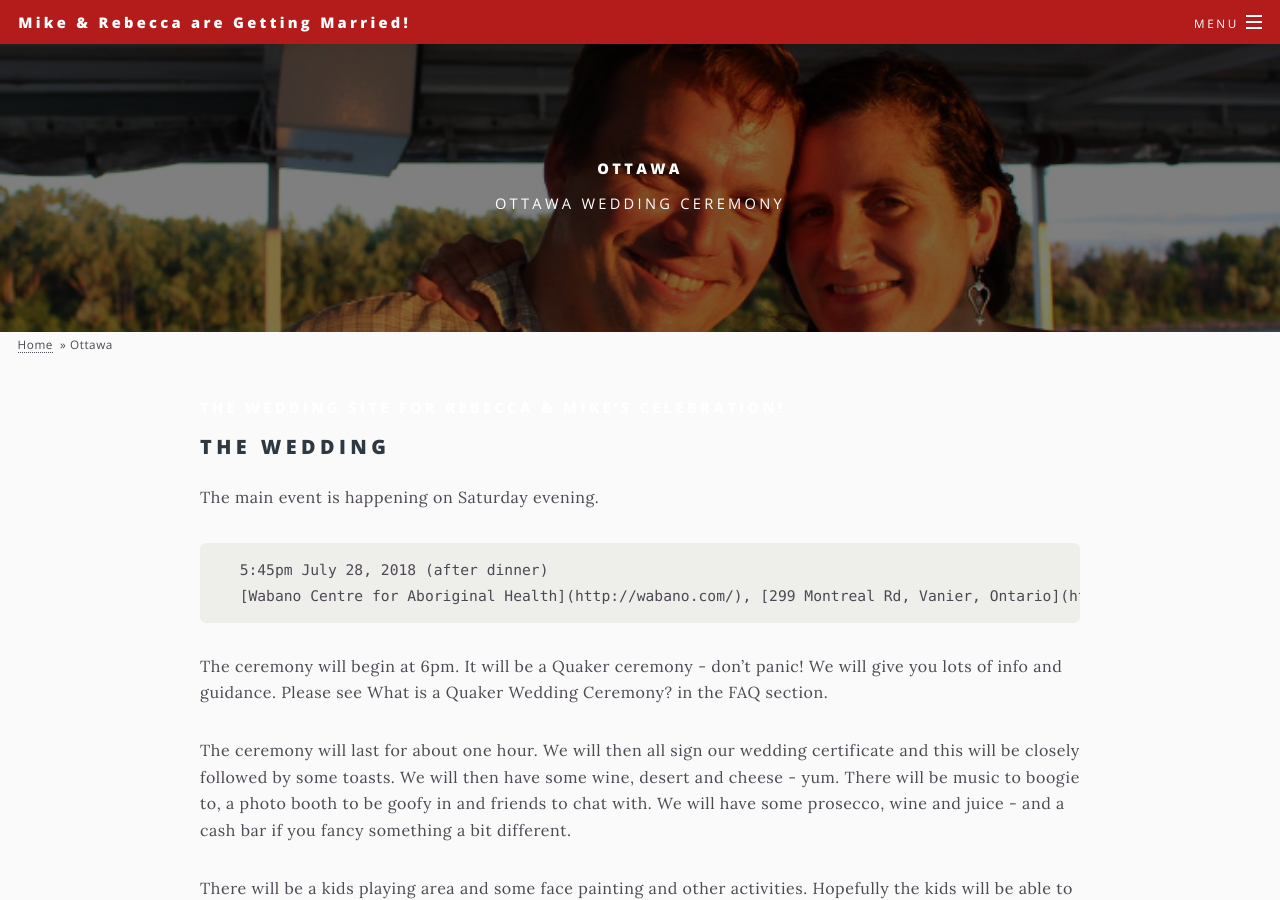
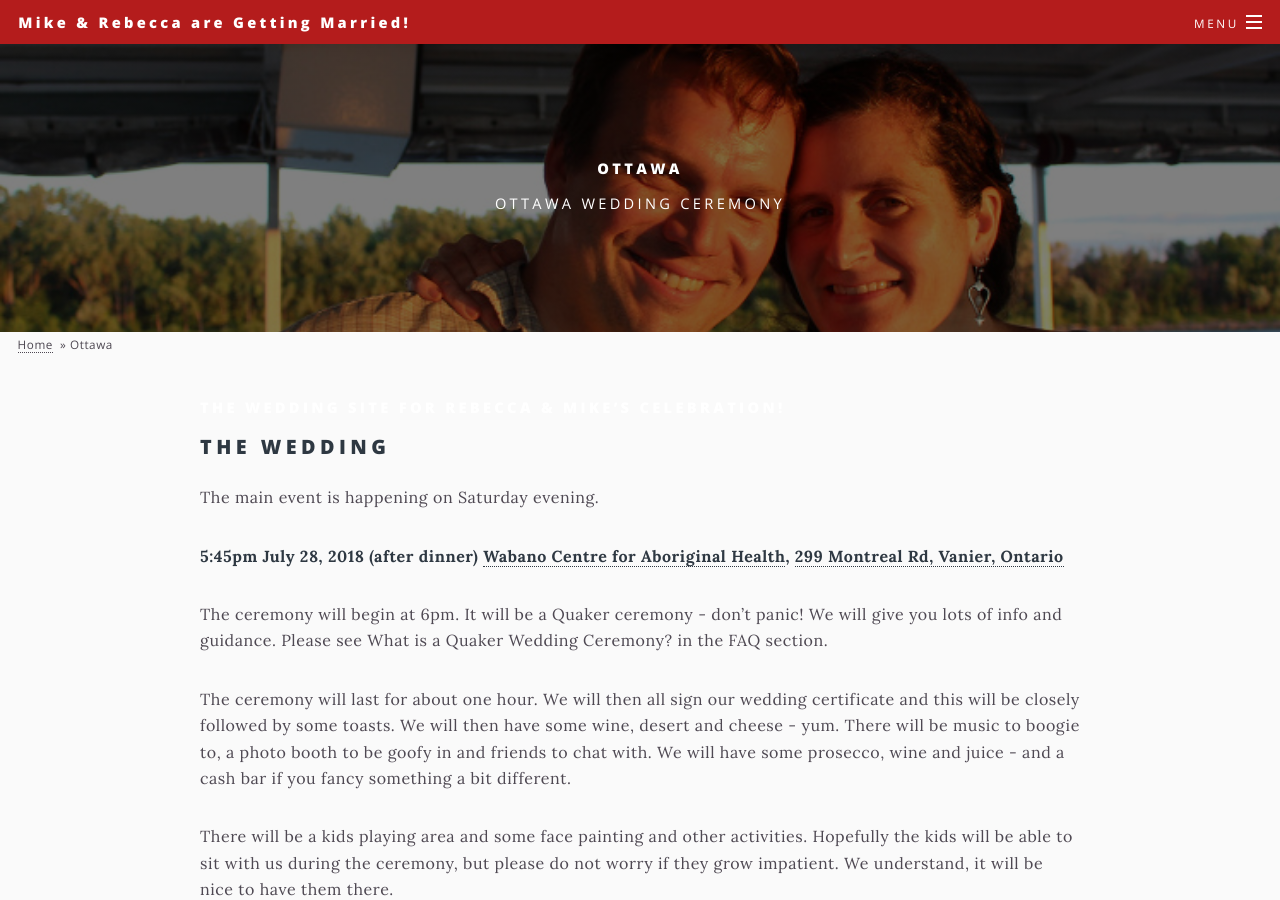
Before and after one commit to mgifford/gifsack-or-wolford, a Jekyll site: the page built from _pages/ottawa.md, in a window 1280 px wide and 900 px high. Built offline with Jekyll 4.4.1, drawn with Linux system fonts in a browser that asks for light colours.

Commit message:
bolding address

````diff
--- a/_pages/ottawa.md
+++ b/_pages/ottawa.md
@@ -15,10 +15,9 @@
 
 The main event is happening on Saturday evening.
 
-```
-  5:45pm July 28, 2018 (after dinner)
-  [Wabano Centre for Aboriginal Health](http://wabano.com/), [299 Montreal Rd, Vanier, Ontario](https://www.google.com/maps/place/299+Montreal+Rd,+Vanier,+ON+K1L+6B8/@45.4373487,-75.6611751,17z/data=!3m1!4b1!4m5!3m4!1s0x4cce0541d22407df:0xa38d13cfa9c2bc3e!8m2!3d45.4373487!4d-75.6589864)
-```
+**5:45pm July 28, 2018 (after dinner)
+[Wabano Centre for Aboriginal Health](http://wabano.com/), [299 Montreal Rd, Vanier, Ontario](https://www.google.com/maps/place/299+Montreal+Rd,+Vanier,+ON+K1L+6B8/@45.4373487,-75.6611751,17z/data=!3m1!4b1!4m5!3m4!1s0x4cce0541d22407df:0xa38d13cfa9c2bc3e!8m2!3d45.4373487!4d-75.6589864)**
+
 
 The ceremony will begin at 6pm. It will be a Quaker ceremony - don't panic! We will give you lots of info and guidance. Please see What is a Quaker Wedding Ceremony? in the FAQ section.
 
@@ -34,10 +33,8 @@
 
 Given that you are family and/or that you have travelled from afar, we would like to maximise this window of time with you.
 
-```
-  Pizza & Beer @ 6pm Friday July 27
-  581 MacLaren Street
-```
+**Pizza & Beer @ 6pm Friday July 27
+581 MacLaren Street**
 
 We would love to have you over for dinner on Friday night (July 27). It will be a simple casual affair - pizza and salad in our backyard. We will have beer, wine, and juice no need to bring anything. As it is the night before the big day we will try to make this an early night :)
 
````
